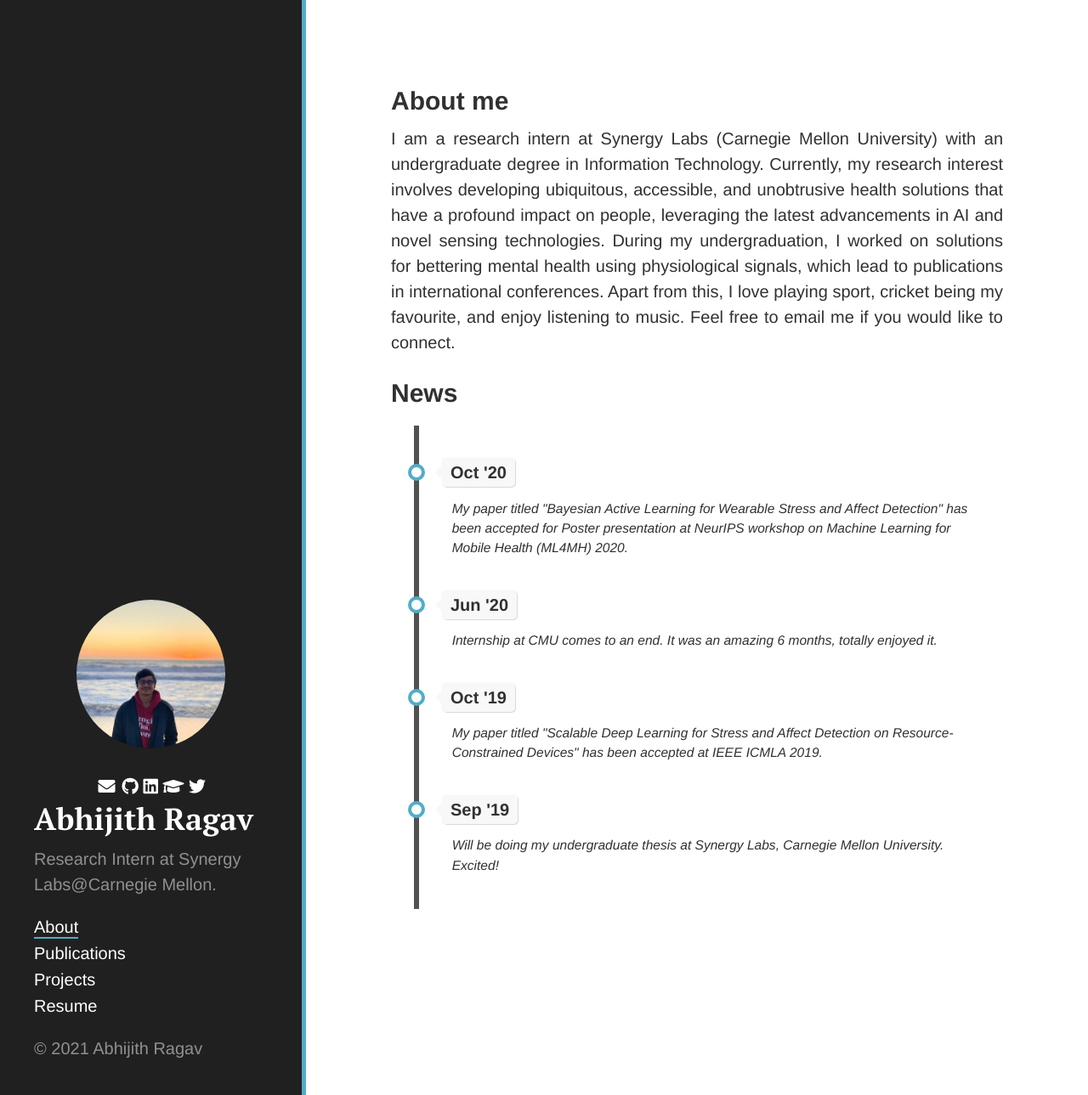
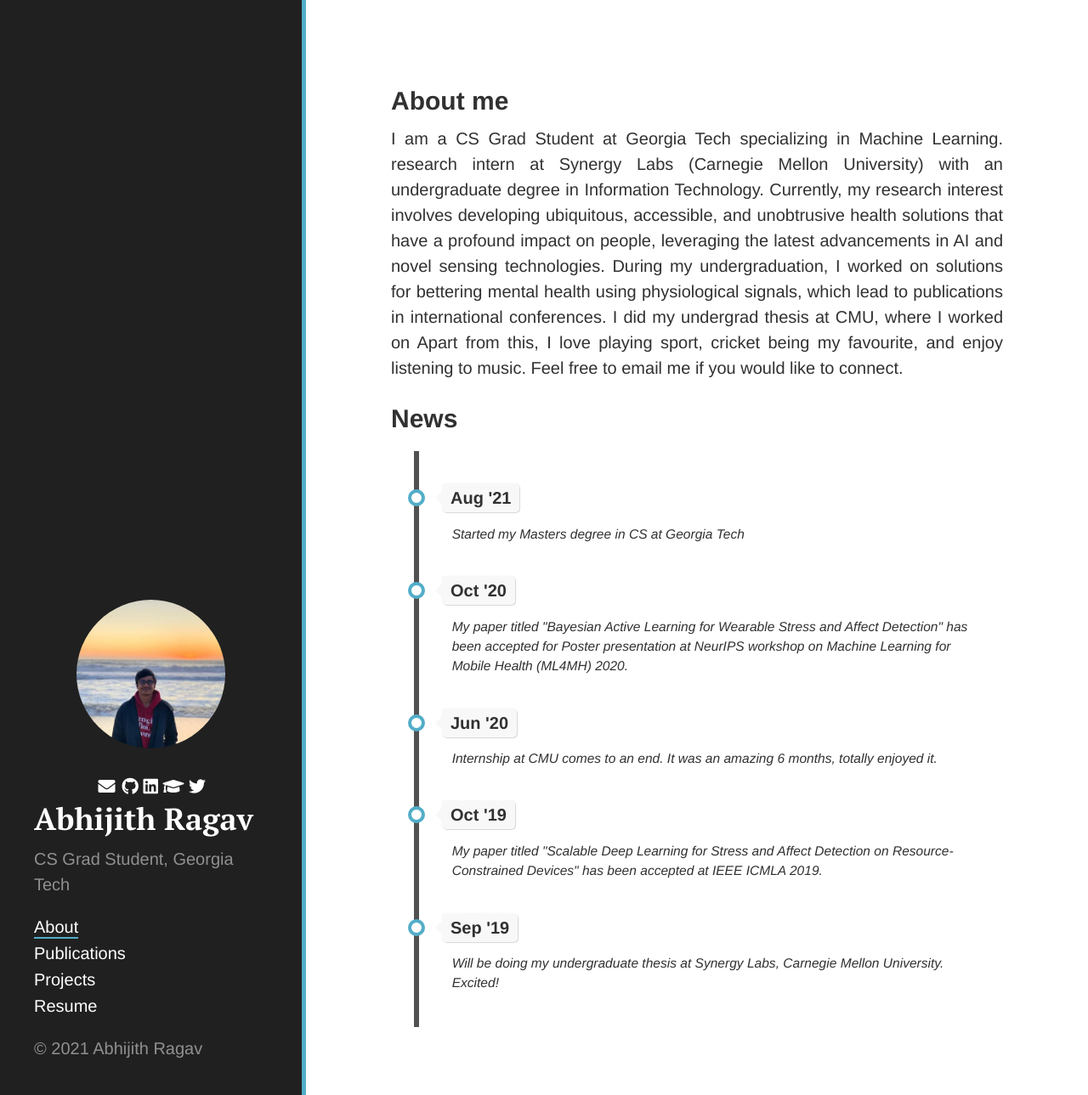
Before and after one commit to abhijithragav/abhijithragav.github.io, a Jekyll site: the page built from _pages/index.html, in a window 1280 px wide and 1289 px high. Shown: the whole window at 85% size. Built offline with Jekyll 4.4.1, drawn with Linux system fonts in a browser that asks for light colours.

Commit message:
Updates to Resume

```diff
--- a/_config.yml
+++ b/_config.yml
@@ -4,8 +4,8 @@ markdown:         kramdown
 # Setup
 title:            Abhijith Ragav
 image:            "abhijith.jpg"
-tagline:          'Research Intern at Synergy Labs@Carnegie Mellon.'
-description:      'Research Intern at Synergy Labs@Carnegie Mellon.'
+tagline:          'CS Grad Student, Georgia Tech'
+description:      'CS Grad Student, Georgia Tech'
 url:              https://abhijithragav.com
 # baseurl:          ""
 
--- a/_pages/index.html
+++ b/_pages/index.html
@@ -8,7 +8,8 @@ permalink: /
   About me
 </h1>
 <p style="text-align: justify;">
-	I am a research intern at Synergy Labs (Carnegie Mellon University) with an undergraduate degree in Information Technology. Currently, my research interest involves developing ubiquitous, accessible, and unobtrusive health solutions that have a profound impact on people, leveraging the latest advancements in AI and novel sensing technologies. During my undergraduation, I worked on solutions for bettering mental health using physiological signals, which lead to publications in international conferences. Apart from this, I love playing sport, cricket being my favourite, and enjoy listening to music. Feel free to email me if you would like to connect.</p>
+	I am a CS Grad Student at Georgia Tech specializing in Machine Learning.
+	research intern at Synergy Labs (Carnegie Mellon University) with an undergraduate degree in Information Technology. Currently, my research interest involves developing ubiquitous, accessible, and unobtrusive health solutions that have a profound impact on people, leveraging the latest advancements in AI and novel sensing technologies. During my undergraduation, I worked on solutions for bettering mental health using physiological signals, which lead to publications in international conferences. I did my undergrad thesis at CMU, where I worked on Apart from this, I love playing sport, cricket being my favourite, and enjoy listening to music. Feel free to email me if you would like to connect.</p>
 
 <h2>News</h2>
 
@@ -19,6 +20,15 @@ permalink: /
 <ul class="timeline">
 
 	<!-- Item 1 -->
+	<li>
+		<div class="direction-r">
+			<div class="flag-wrapper">
+				<span class="flag">Aug '21</span>
+			</div>
+			<div class="desc">Started my Masters degree in CS at Georgia Tech</div>
+		</div>
+	</li>
+
 	<li>
 		<div class="direction-r">
 			<div class="flag-wrapper">
```
Also changed, not shown: 1 other file.
